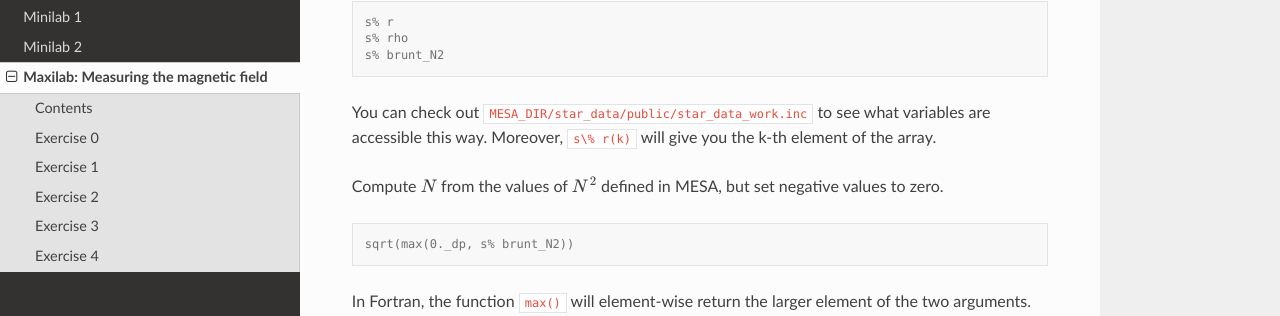
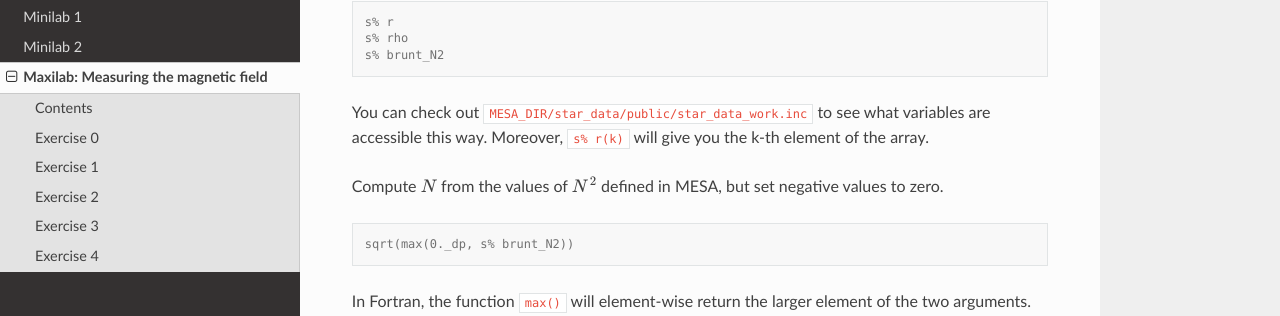
Before and after one commit to mesa-summer-school-2023/mesa-school-bugnet, a Sphinx documentation site: the page built from docs/maxilab.rst, in a window 1280 px wide and 900 px high, scrolled down 1772 px. Shown: the part 128-444 px from the top of the window. Built offline with Sphinx 7.4.7 and the Read the Docs theme 2.0.0, drawn with Linux system fonts in a browser that asks for light colours.

```diff
--- a/docs/maxilab.rst
+++ b/docs/maxilab.rst
@@ -72,7 +72,7 @@ We can then access variables part of the ``star_info`` structure such as the rad
     s% brunt_N2
 
 You can check out ``MESA_DIR/star_data/public/star_data_work.inc`` to see what variables are accessible this way.
-Moreover, ``s\% r(k)`` will give you the k-th element of the array.
+Moreover, ``s% r(k)`` will give you the k-th element of the array.
 
 Compute :math:`N` from the values of :math:`N^2` defined in MESA, but set negative values to zero.
 
```
